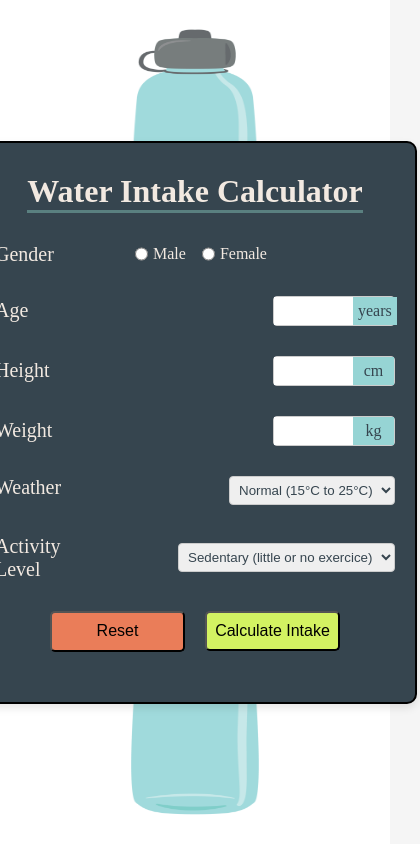
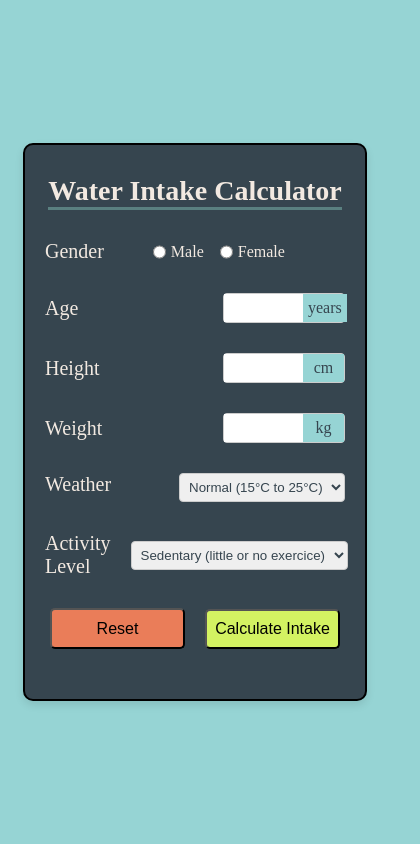
Before and after one commit to amandatheisen/water-intake-calculator, a plain HTML site: page index.html in a window 390 px wide. Shown: the whole page, 420 px wide, since content can reach past the window. Drawn offline with Linux system fonts and the light colour scheme.

Commit message:
add media query for screen widths up to 490px

```diff
--- a/style.css
+++ b/style.css
@@ -1,6 +1,11 @@
 * {
     padding: 0;
     margin: 0;
+}
+
+html, body {
+    max-width: 100%;
+    overflow: hidden;
 }
 
 body {
@@ -236,3 +241,21 @@ input[type="radio"], option {
     color: #f2e9e1;
     font-size: 20px;
 }
+
+@media screen and (max-width: 490px) {
+
+    body {
+        background-image: none;
+        background-color: #96d4d4;
+    }
+
+    .mainBox {
+        min-width: 300px;
+        width: 300px;
+    }
+
+    #h1-title {
+        font-size: 28px ;
+    }
+
+}
```
